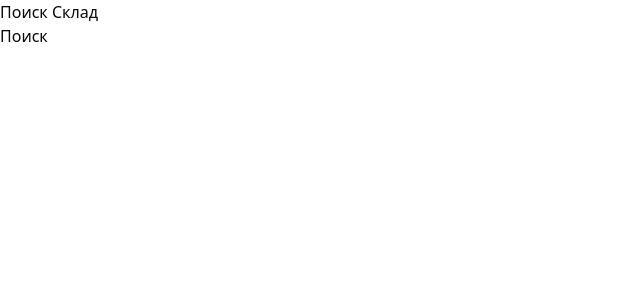
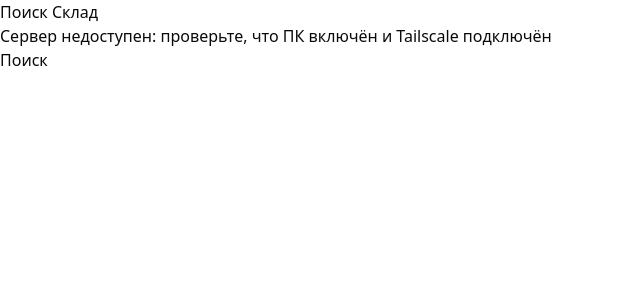
Before and after one commit to MagaSabir/avto-app, a React (Vite) app in the folder frontend/: page / in a window 1280 px wide. Shown: the top 300 px of the page, without its empty margins (0-640 px from the left). Built offline with nearby package versions, Linux system fonts and the light colour scheme; no server answers.

Commit message:
feat: show server status banner

```diff
--- /dev/null
+++ b/frontend/src/api/health.ts
@@ -0,0 +1,14 @@
+import { useQuery, type UseQueryResult } from "@tanstack/react-query";
+
+import { apiFetch } from "./client";
+import type { components } from "./schema";
+
+export type HealthOk = components["schemas"]["HealthOk"];
+
+export function useHealth(): UseQueryResult<HealthOk> {
+  return useQuery({
+    queryKey: ["health"],
+    queryFn: () => apiFetch<HealthOk>("/api/health"),
+    refetchOnWindowFocus: true,
+  });
+}
--- a/frontend/src/app/Layout.tsx
+++ b/frontend/src/app/Layout.tsx
@@ -1,4 +1,6 @@
 import { NavLink, Outlet } from "react-router";
+
+import { ServerStatus } from "./ServerStatus";
 
 export function Layout() {
   return (
@@ -7,6 +9,7 @@ export function Layout() {
         <nav>
           <NavLink to="/">Поиск</NavLink> <NavLink to="/stock">Склад</NavLink>
         </nav>
+        <ServerStatus />
       </header>
       <main>
         <Outlet />
--- /dev/null
+++ b/frontend/src/app/ServerStatus.tsx
@@ -0,0 +1,18 @@
+import { ApiError, ServerUnavailableError } from "@/api/client";
+import { useHealth } from "@/api/health";
+
+const DATABASE_UNAVAILABLE_MESSAGE =
+  "Сервер работает, но база данных недоступна";
+
+function statusMessage(error: Error): string {
+  if (error instanceof ServerUnavailableError) return error.message;
+  if (error instanceof ApiError && error.status === 503)
+    return DATABASE_UNAVAILABLE_MESSAGE;
+  return error.message;
+}
+
+export function ServerStatus() {
+  const { error } = useHealth();
+  if (!error) return null;
+  return <div role="alert">{statusMessage(error)}</div>;
+}
--- a/frontend/src/test/setup.ts
+++ b/frontend/src/test/setup.ts
@@ -1 +1,8 @@
 import "@testing-library/jest-dom/vitest";
+import { cleanup } from "@testing-library/react";
+import { afterEach } from "vitest";
+
+// Testing Library only auto-cleans when test globals are enabled; they are not.
+afterEach(() => {
+  cleanup();
+});
```
Also changed, not shown: 1 other file (tests, documents, lock files or other folders).
